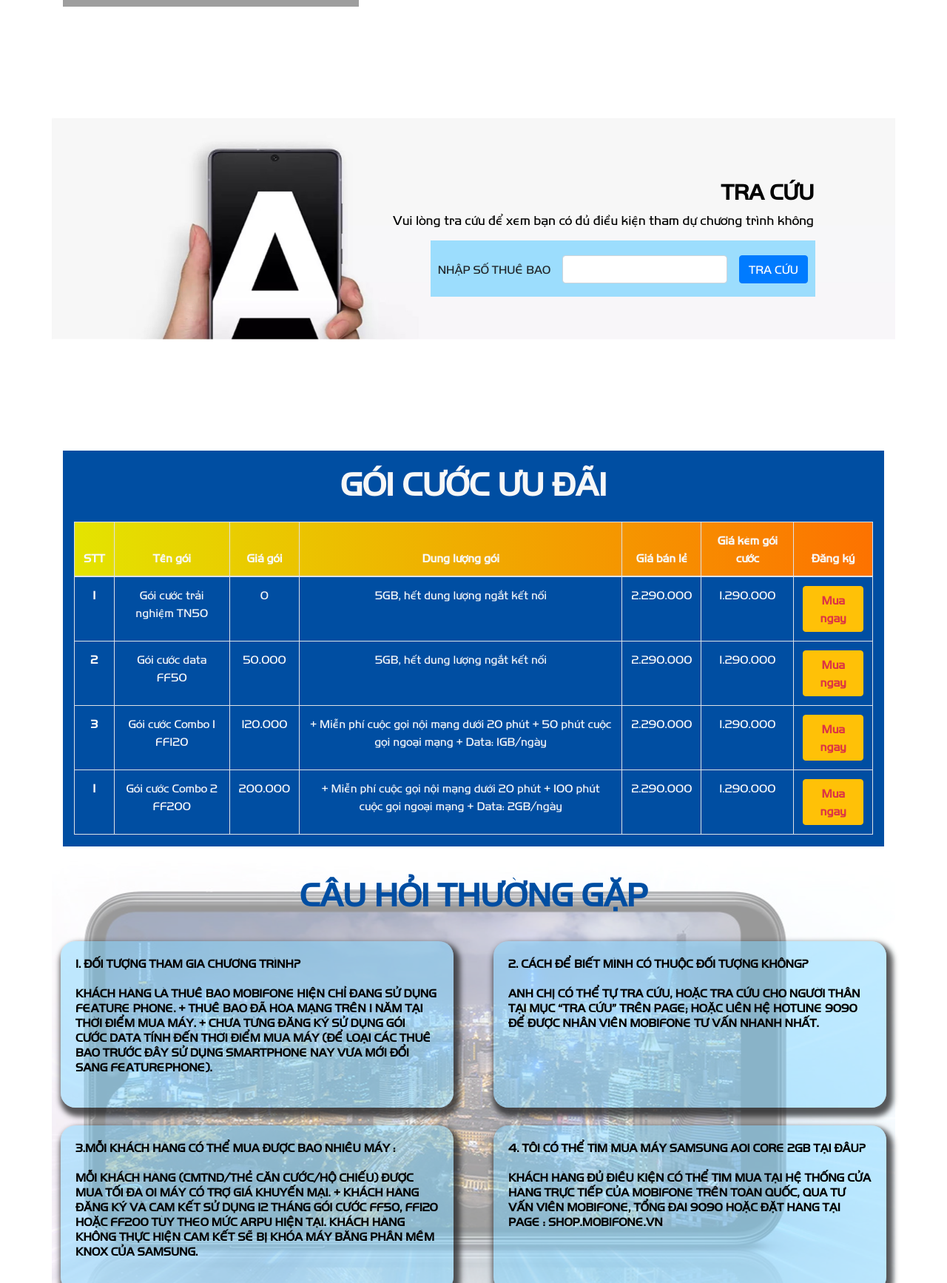
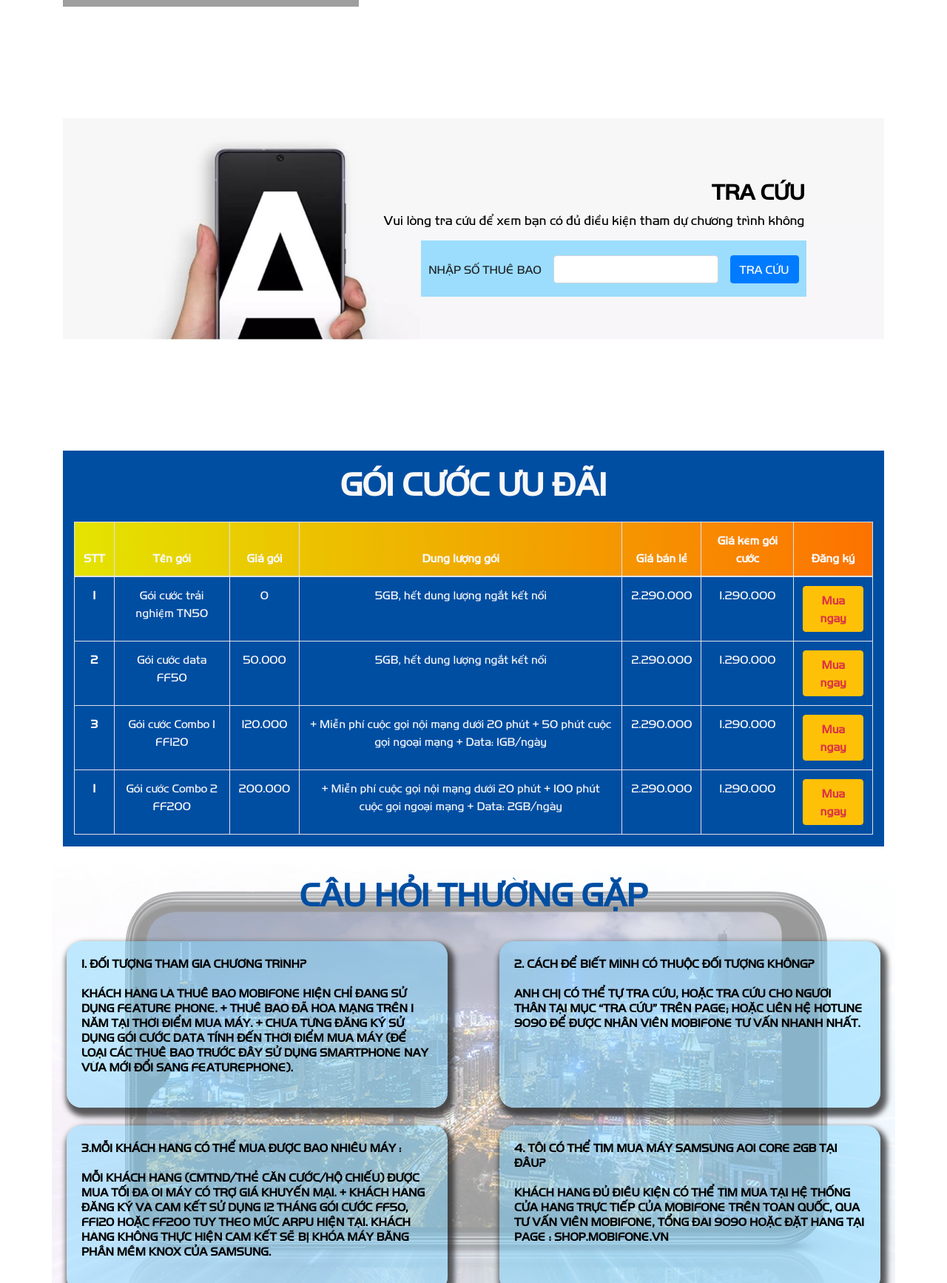
Before and after one commit to duongnt58/mobifone-ss, a PHP site: page / in a window 1280 px wide. Shown: the part 4766-6500 px from the top of the page at 74% size. Run offline with PHP 8.4, Linux system fonts and the light colour scheme; grey boxes are pictures that could not be loaded.

Commit message:
update css 20210326

```diff
--- a/assets/css/style.css
+++ b/assets/css/style.css
@@ -2133,6 +2133,8 @@
     min-height: 600px;
     /*! padding-top: 50px; */
     background-size: 100% 50%;
+    margin-left: 0px;
+    margin-right: 0px;
   }
 
   .tra-cuu h3 {
@@ -2209,6 +2211,7 @@
     background-image: url(../img/bg-faq.png);
     background-position: center;
     margin-bottom: 80px;
+    background-position-x: -214px;
   }
   .faq h3 {
     /* Style for "Câu hỏi th" */
@@ -2250,7 +2253,7 @@
     line-height: normal;
     text-transform: uppercase;
     padding: 20px 20px;
-    margin: 12px;
+    margin: 12px 20px;
     min-height: 225px;
     /* Text style for ", Khách hà" */
   }
--- a/index.php
+++ b/index.php
@@ -4,6 +4,7 @@
     try {
         $conn = new PDO("mysql:host=$servername;dbname=$dbname", $username, $password);
         $conn->setAttribute(PDO::ATTR_ERRMODE, PDO::ERRMODE_EXCEPTION);
+        $conn->exec("set names utf8");
         $goi_cuoc = isset($_POST['goi_cuoc']) ? $_POST['goi_cuoc'] : "";
         $name = isset($_POST['name']) ? $_POST['name'] : "";
         $sdt = isset($_POST['sdt']) ? $_POST['sdt'] : "";
```
